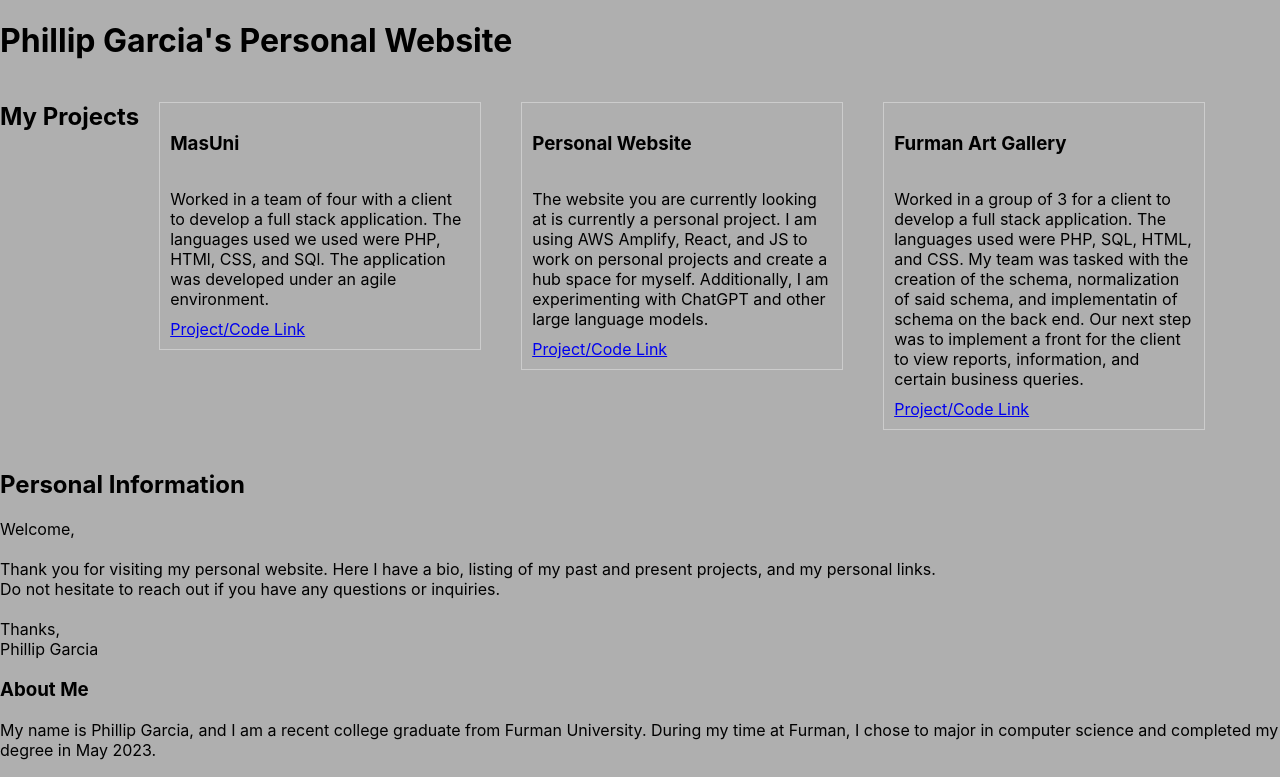
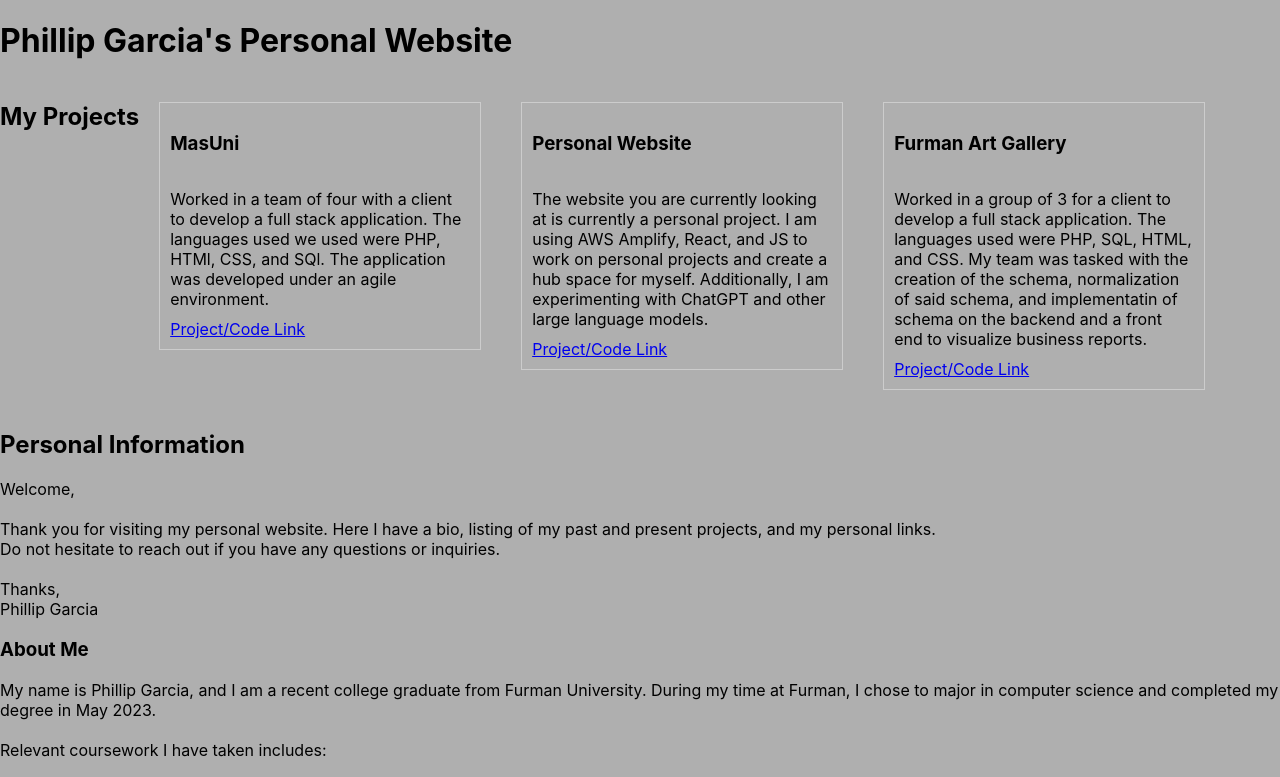
Before and after one commit to phillipgarcia12/amplifyapp, a React (Create React App) app: page / in a window 1280 px wide. Shown: the top 777 px of the page. Built offline with nearby package versions, Linux system fonts and the light colour scheme.

Commit message:
Changed the project description of Furman Art

```diff
--- a/src/projects.js
+++ b/src/projects.js
@@ -12,7 +12,7 @@ const projects = [
     },
     {
       title: 'Furman Art Gallery',
-      description: "Worked in a group of 3 for a client to develop a full stack application. \n The languages used were PHP, SQL, HTML, and CSS. \n My team was tasked with the creation of the schema, normalization of said schema, and implementatin of schema on the back end. \n Our next step was to implement a front for the client to view reports, information, and certain business queries. ",
+      description: "Worked in a group of 3 for a client to develop a full stack application. \n The languages used were PHP, SQL, HTML, and CSS. \n My team was tasked with the creation of the schema, normalization of said schema, and implementatin of schema on the backend and a front end to visualize business reports.",
       githubRepo: 'https://cs.furman.edu/~lkvamme/FurmanArtGallery/',
     }
     // Add more projects here
```
